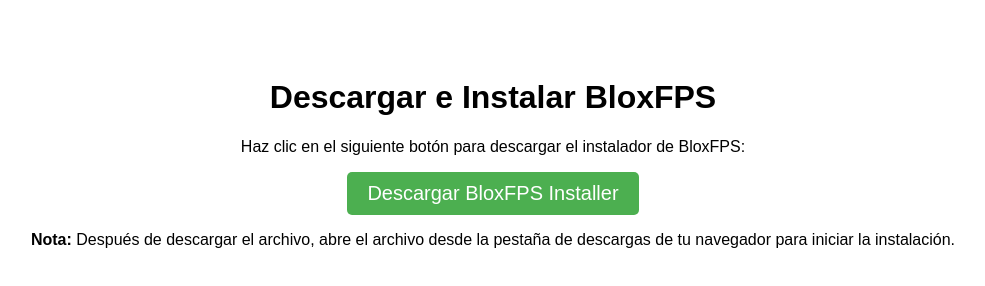
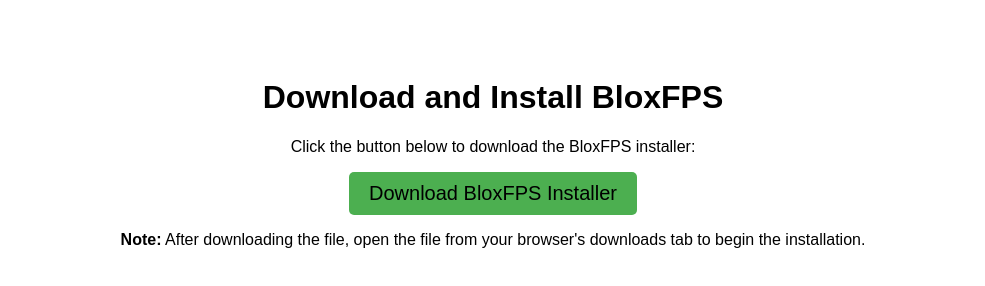
Before and after one commit to NotVirusTotal/BloxFPS, a plain HTML site: page index.html in a window 1280 px wide. Shown: the whole page, without its empty margins (147-1132 px from the left). Drawn offline with Linux system fonts and the light colour scheme.

Commit message:
initial commit

```diff
--- a/index.html
+++ b/index.html
@@ -1,9 +1,9 @@
 <!DOCTYPE html>
-<html lang="es">
+<html lang="en">
 <head>
  <meta charset="UTF-8">
  <meta name="viewport" content="width=device-width, initial-scale=1.0">
-    <title>Instalar BloxFPS</title>
+ <title>Install BloxFPS</title>
  <style>
  body {
  font-family: Arial, sans-serif;
@@ -15,19 +15,19 @@
  padding: 10px 20px;
  cursor: pointer;
  background-color: #4CAF50;
-            color: white;
+ colour: white;
  border: none;
  border-radius: 5px;
  }
 </style>
 </head>
 <body>
-    <h1>Descargar e Instalar BloxFPS</h1>
-    <p>Haz clic en el siguiente botón para descargar el instalador de BloxFPS:</p>
-    <!-- Enlace de descarga directa desde Dropbox -->
+<h1>Download and Install BloxFPS</h1>
+<p>Click the button below to download the BloxFPS installer:</p>
+<!-- Download Link directly from Dropbox -->
 <a href="https://www.dropbox.com/scl/fi/w8mpq1ahrjp8tfd0jotu2/BloxFPSInstaller.exe?rlkey=kncklkcl8icbawj922dyth1no&st=q12ssidg&dl=1" download>
-        <button>Descargar BloxFPS Installer</button>
+<button>Download BloxFPS Installer</button >
 </a>
-    <p><strong>Nota:</strong> Después de descargar el archivo, abre el archivo desde la pestaña de descargas de tu navegador para iniciar la instalación.</p>
+<p><strong>Note:</strong> After downloading the file, open the file from your browser's downloads tab to begin the installation.</p>
 </body>
 </html>
```
Lines whose indentation alone changed are shown as unchanged.
